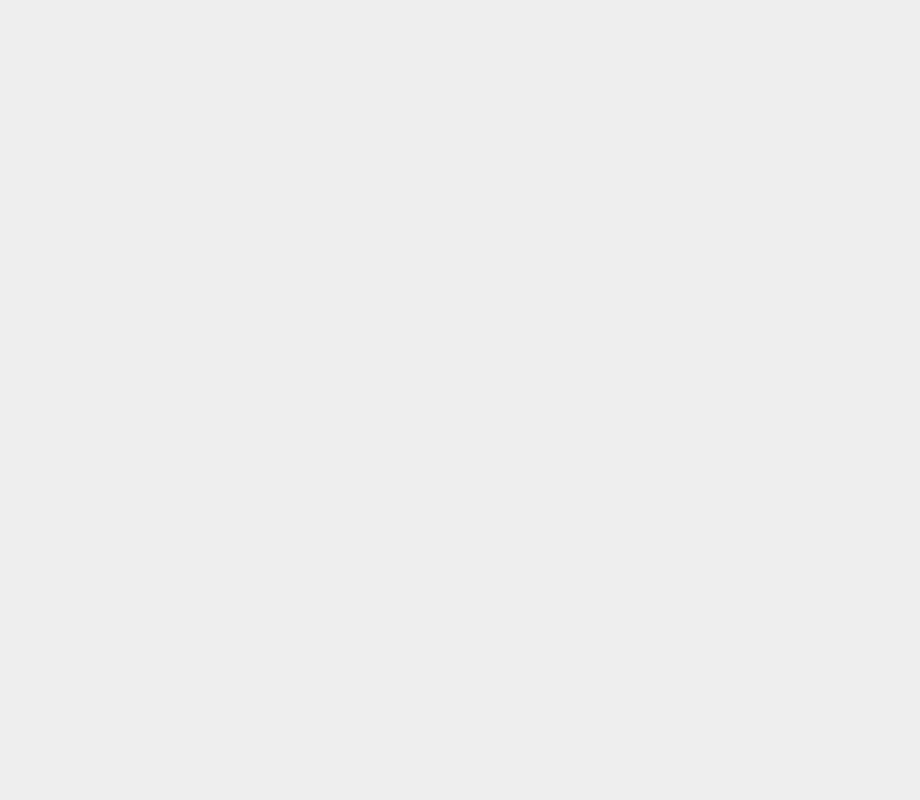
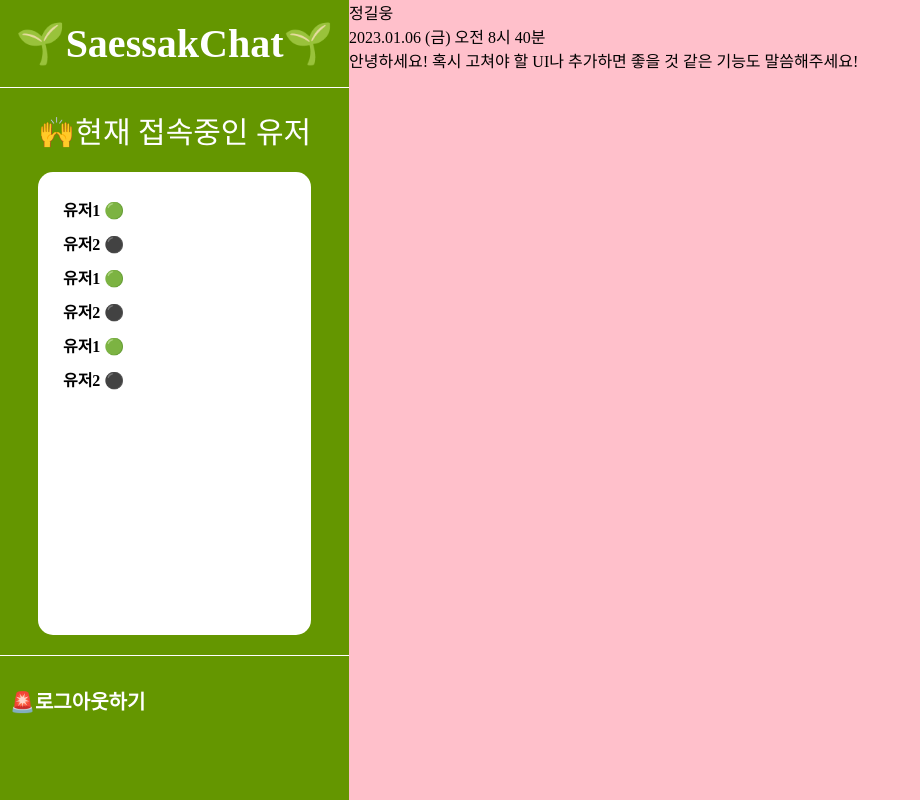
Before and after one commit to saessak-study/saessak-chat-front, a React (Create React App) app: page /mainchat in a window 1280 px wide. Shown: the whole page, without its empty margins (0-920 px from the left). Built offline with nearby package versions, Linux system fonts and the light colour scheme.

Commit message:
feat 좌측 컨테이너 완성

```diff
--- a/src/pages/HomePage.js
+++ b/src/pages/HomePage.js
@@ -1,9 +1,47 @@
 import React from 'react';
+import styles from '../style/css/homePage.module.css';
 
 const HomePage = () => {
   return (
-    <div>
-
+    <div className={styles.mainPage}>
+      <div className={styles.left_container}>
+        <div className={styles.main_logo}>🌱SaessakChat🌱</div>
+        <div className={styles.user_container}>
+          <div className={styles.user_online}>🙌현재 접속중인 유저</div>
+          <div className={styles.user_status_container}>
+            <div className={styles.user_status}>
+              <div>유저1 🟢</div>
+            </div>
+            <div className={styles.user_status}>
+              <div>유저2 ⚫</div>
+            </div>
+            <div className={styles.user_status}>
+              <div>유저1 🟢</div>
+            </div>
+            <div className={styles.user_status}>
+              <div>유저2 ⚫</div>
+            </div>
+            <div className={styles.user_status}>
+              <div>유저1 🟢</div>
+            </div>
+            <div className={styles.user_status}>
+              <div>유저2 ⚫</div>
+            </div>
+          </div>
+        </div>
+        <div className={styles.user_logout}>🚨로그아웃하기</div>
+      </div>
+      <div className={styles.chatlog_container}>
+        <div className={styles.typed_chat_fromMe}>
+          <div className={styles.typed_chat_info}>
+            <div className={styles.typed_chat_name}>정길웅</div>
+            <div className={styles.typed_chat_time}>2023.01.06 (금) 오전 8시 40분</div>
+          </div>
+          <div className={styles.typed_chat_message}>
+            안녕하세요! 혹시 고쳐야 할 UI나 추가하면 좋을 것 같은 기능도 말씀해주세요!
+          </div>
+        </div>
+      </div>
     </div>
   );
 };
--- /dev/null
+++ b/src/style/css/homePage.module.css
@@ -0,0 +1,67 @@
+body {
+  margin: 0;
+  padding: 0;
+}
+
+.mainPage {
+  display: flex;
+  width: 100vw;
+}
+
+.left_container {
+  width: 30%;
+  background-color: #649600;
+  display: flex;
+  flex-direction: column;
+  align-items: center;
+  height: 100vh;
+}
+
+.main_logo {
+  color: white;
+  font-weight: bolder;
+  font-size: 40px;
+  padding: 20px 0px;
+  border-bottom: 1px solid white;
+  width: 100%;
+  align-items: center;
+  display: flex;
+  flex-direction: column;
+}
+
+.user_container {
+  padding: 20px 0;
+}
+
+.user_online {
+  color: white;
+  font-size: 30px;
+  padding-bottom: 20px;
+}
+
+.user_status_container {
+  border-radius: 15px;
+  background-color: white;
+  padding: 20px 10px 10px 20px;
+  font-weight: bolder;
+  height: 433px;
+}
+.user_status_container .user_status {
+  padding: 5px;
+}
+
+.user_logout {
+  color: white;
+  padding: 30px 20px;
+  margin-left: 20px;
+  border-top: 1px solid white;
+  width: 100%;
+  font-weight: bold;
+  font-size: 20px;
+  cursor: pointer;
+}
+
+.chatlog_container {
+  width: 80%;
+  background-color: pink;
+}
--- a/src/style/css/loginPage.module.css
+++ b/src/style/css/loginPage.module.css
@@ -3,7 +3,7 @@ body {
   display: flex;
   flex-direction: column;
   align-items: center;
-  background-color: #eeeeef;
+  background-color: #EEEEEF;
 }
 
 .app {
@@ -65,7 +65,7 @@ body {
   border-width: 1px;
   border-color: #707070;
   border-width: 1px;
-  background-color: #f7f7fa;
+  background-color: #F7F7FA;
   width: 230px;
   height: 40px;
   align-items: flex-end;
--- /dev/null
+++ b/src/style/homePage.module.scss
@@ -0,0 +1,63 @@
+$main_green : #BAD80A;
+$darkGreen : #649600;
+$background_grey : #EEEEEF;
+body{
+  margin: 0;
+  padding: 0;
+}
+.mainPage{
+  display: flex;
+  width: 100vw;
+}
+.left_container{
+  width: 30%;
+  background-color: $darkGreen;
+  display: flex;
+  flex-direction: column;
+  align-items: center;
+  height: 100vh;
+}
+.main_logo{
+  color: white;
+  font-weight: bolder;
+  font-size: 40px;
+  padding: 20px 0px;
+  border-bottom: 1px solid white;
+  width: 100%;
+  align-items: center;
+  display: flex;
+  flex-direction: column;
+}
+.user_container{
+  padding: 20px 0;
+}
+.user_online{
+  color: white;
+  font-size : 30px;
+  padding-bottom: 20px;
+}
+.user_status_container{
+  border-radius: 15px;
+  background-color: white;
+  padding: 20px 10px 10px 20px;
+  font-weight: bolder;
+  height: 433px;
+  .user_status{
+    padding: 5px;
+  }
+}
+.user_logout{
+  color: white;
+  padding: 30px 20px;
+  margin-left: 20px;
+  border-top: 1px solid white;
+  width: 100%;
+  font-weight: bold;
+  font-size: 20px;
+  cursor: pointer;
+}
+
+.chatlog_container{
+  width: 80%;
+  background-color: pink;
+}
```
